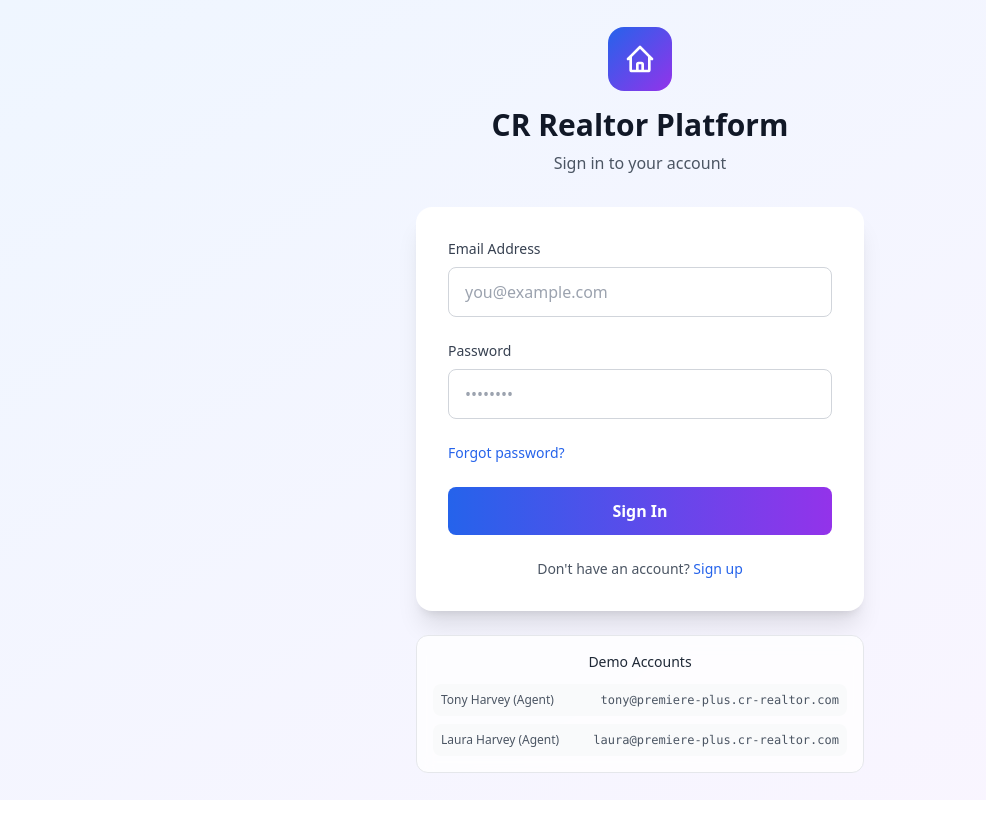
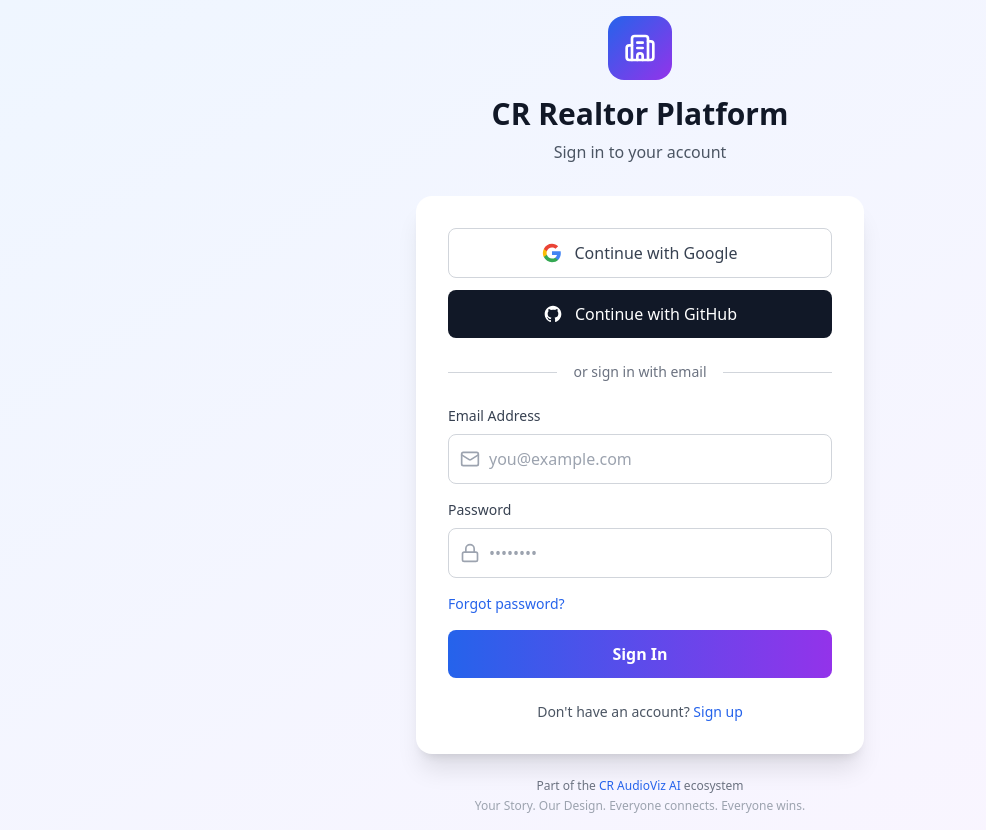
Before and after one commit to CR-AudioViz-AI/javari-realty, a Next.js app: page /auth/login in a window 1280 px wide. Shown: the whole page, without its empty margins (0-986 px from the left). Before the commit the page ends 800 px from the top, so only its background shows below. Built offline with nearby package versions, Linux system fonts and the light colour scheme; no server answers.

Commit message:
feat: Login page with Google/GitHub OAuth + proper role redirect

```diff
--- a/app/auth/login/page.tsx
+++ b/app/auth/login/page.tsx
@@ -1,18 +1,25 @@
 'use client'
 
 import { useState } from 'react'
-import { createClient } from '@/lib/supabase/client'
 import { useRouter } from 'next/navigation'
 import Link from 'next/link'
+import { createClient } from '@/lib/supabase/client'
+import { Building2, Mail, Lock, Loader2, AlertCircle } from 'lucide-react'
+
+// Agent roles that go to agent dashboard
+const AGENT_ROLES = ['realtor', 'agent', 'broker', 'admin', 'platform_admin', 'team_lead']
 
 export default function LoginPage() {
+  const router = useRouter()
+  const supabase = createClient()
+
   const [email, setEmail] = useState('')
   const [password, setPassword] = useState('')
   const [loading, setLoading] = useState(false)
+  const [oauthLoading, setOauthLoading] = useState<string | null>(null)
   const [error, setError] = useState<string | null>(null)
-  const router = useRouter()
-  const supabase = createClient()
 
+  // Handle email/password login
   const handleLogin = async (e: React.FormEvent) => {
     e.preventDefault()
     setLoading(true)
@@ -26,29 +33,48 @@
 
       if (signInError) throw signInError
 
-      // Get user profile to determine dashboard
+      if (data.user) {
+        // Get user profile to determine redirect
         const { data: profile } = await supabase
           .from('profiles')
           .select('role, is_admin')
           .eq('id', data.user.id)
-        .single<{ role: string; is_admin: boolean }>()
+          .single()
 
         // Redirect based on role
-      // Agent roles go to agent dashboard, customers go to customer portal
-      const agentRoles = ['admin', 'agent', 'realtor', 'broker', 'platform_admin', 'team_lead']
-
-      if (profile?.role === 'admin' || profile?.is_admin || profile?.role === 'platform_admin') {
+        if (profile?.is_admin || profile?.role === 'platform_admin') {
           router.push('/dashboard/admin')
-      } else if (agentRoles.includes(profile?.role || '')) {
+        } else if (AGENT_ROLES.includes(profile?.role || '')) {
           router.push('/dashboard')
         } else {
-        // Customer/client role - redirect to customer portal
+          // Customer/client role
           router.push('/customer/dashboard')
+        }
       }
     } catch (err: any) {
       setError(err.message || 'Failed to sign in')
     } finally {
       setLoading(false)
+    }
+  }
+
+  // Handle OAuth login (Google, GitHub)
+  const handleOAuth = async (provider: 'google' | 'github') => {
+    setOauthLoading(provider)
+    setError(null)
+
+    try {
+      const { error } = await supabase.auth.signInWithOAuth({
+        provider,
+        options: {
+          redirectTo: `${window.location.origin}/auth/callback`,
+        },
+      })
+
+      if (error) throw error
+    } catch (err: any) {
+      setError(err.message || `Failed to sign in with ${provider}`)
+      setOauthLoading(null)
     }
   }
 
@@ -59,21 +85,67 @@
         <div className="text-center mb-8">
           <Link href="/" className="inline-block">
             <div className="w-16 h-16 bg-gradient-to-br from-blue-600 to-purple-600 rounded-2xl mx-auto mb-4 flex items-center justify-center">
-              <svg className="w-8 h-8 text-white" fill="none" stroke="currentColor" viewBox="0 0 24 24">
-                <path strokeLinecap="round" strokeLinejoin="round" strokeWidth={2} d="M3 12l2-2m0 0l7-7 7 7M5 10v10a1 1 0 001 1h3m10-11l2 2m-2-2v10a1 1 0 01-1 1h-3m-6 0a1 1 0 001-1v-4a1 1 0 011-1h2a1 1 0 011 1v4a1 1 0 001 1m-6 0h6" />
-              </svg>
+              <Building2 className="w-8 h-8 text-white" />
             </div>
             <h1 className="text-3xl font-bold text-gray-900">CR Realtor Platform</h1>
             <p className="text-gray-600 mt-2">Sign in to your account</p>
           </Link>
         </div>
 
-        {/* Login Form */}
+        {/* Login Card */}
         <div className="bg-white rounded-2xl shadow-xl p-8">
-          <form onSubmit={handleLogin} className="space-y-6">
+          {/* OAuth Buttons */}
+          <div className="space-y-3 mb-6">
+            <button
+              onClick={() => handleOAuth('google')}
+              disabled={!!oauthLoading}
+              className="w-full flex items-center justify-center gap-3 px-4 py-3 border border-gray-300 rounded-lg hover:bg-gray-50 transition disabled:opacity-50"
+            >
+              {oauthLoading === 'google' ? (
+                <Loader2 className="w-5 h-5 animate-spin" />
+              ) : (
+                <svg className="w-5 h-5" viewBox="0 0 24 24">
+                  <path fill="#4285F4" d="M22.56 12.25c0-.78-.07-1.53-.2-2.25H12v4.26h5.92c-.26 1.37-1.04 2.53-2.21 3.31v2.77h3.57c2.08-1.92 3.28-4.74 3.28-8.09z"/>
+                  <path fill="#34A853" d="M12 23c2.97 0 5.46-.98 7.28-2.66l-3.57-2.77c-.98.66-2.23 1.06-3.71 1.06-2.86 0-5.29-1.93-6.16-4.53H2.18v2.84C3.99 20.53 7.7 23 12 23z"/>
+                  <path fill="#FBBC05" d="M5.84 14.09c-.22-.66-.35-1.36-.35-2.09s.13-1.43.35-2.09V7.07H2.18C1.43 8.55 1 10.22 1 12s.43 3.45 1.18 4.93l2.85-2.22.81-.62z"/>
+                  <path fill="#EA4335" d="M12 5.38c1.62 0 3.06.56 4.21 1.64l3.15-3.15C17.45 2.09 14.97 1 12 1 7.7 1 3.99 3.47 2.18 7.07l3.66 2.84c.87-2.6 3.3-4.53 6.16-4.53z"/>
+                </svg>
+              )}
+              <span className="font-medium text-gray-700">Continue with Google</span>
+            </button>
+
+            <button
+              onClick={() => handleOAuth('github')}
+              disabled={!!oauthLoading}
+              className="w-full flex items-center justify-center gap-3 px-4 py-3 bg-gray-900 text-white rounded-lg hover:bg-gray-800 transition disabled:opacity-50"
+            >
+              {oauthLoading === 'github' ? (
+                <Loader2 className="w-5 h-5 animate-spin" />
+              ) : (
+                <svg className="w-5 h-5" fill="currentColor" viewBox="0 0 24 24">
+                  <path fillRule="evenodd" clipRule="evenodd" d="M12 2C6.477 2 2 6.477 2 12c0 4.42 2.865 8.17 6.839 9.49.5.092.682-.217.682-.482 0-.237-.008-.866-.013-1.7-2.782.604-3.369-1.34-3.369-1.34-.454-1.156-1.11-1.464-1.11-1.464-.908-.62.069-.608.069-.608 1.003.07 1.531 1.03 1.531 1.03.892 1.529 2.341 1.087 2.91.832.092-.647.35-1.088.636-1.338-2.22-.253-4.555-1.11-4.555-4.943 0-1.091.39-1.984 1.029-2.683-.103-.253-.446-1.27.098-2.647 0 0 .84-.269 2.75 1.025A9.578 9.578 0 0112 6.836c.85.004 1.705.115 2.504.337 1.909-1.294 2.747-1.025 2.747-1.025.546 1.377.203 2.394.1 2.647.64.699 1.028 1.592 1.028 2.683 0 3.842-2.339 4.687-4.566 4.935.359.309.678.919.678 1.852 0 1.336-.012 2.415-.012 2.743 0 .267.18.578.688.48C19.138 20.167 22 16.418 22 12c0-5.523-4.477-10-10-10z"/>
+                </svg>
+              )}
+              <span className="font-medium">Continue with GitHub</span>
+            </button>
+          </div>
+
+          {/* Divider */}
+          <div className="relative my-6">
+            <div className="absolute inset-0 flex items-center">
+              <div className="w-full border-t border-gray-300"></div>
+            </div>
+            <div className="relative flex justify-center text-sm">
+              <span className="px-4 bg-white text-gray-500">or sign in with email</span>
+            </div>
+          </div>
+
+          {/* Email/Password Form */}
+          <form onSubmit={handleLogin} className="space-y-4">
             {error && (
-              <div className="p-4 bg-red-50 border border-red-200 rounded-lg text-red-600 text-sm">
-                {error}
+              <div className="flex items-center gap-2 p-3 bg-red-50 border border-red-200 rounded-lg text-red-700 text-sm">
+                <AlertCircle className="w-4 h-4 flex-shrink-0" />
+                <span>{error}</span>
               </div>
             )}
 
@@ -81,39 +153,40 @@
               <label htmlFor="email" className="block text-sm font-medium text-gray-700 mb-2">
                 Email Address
               </label>
+              <div className="relative">
+                <Mail className="absolute left-3 top-1/2 -translate-y-1/2 h-5 w-5 text-gray-400" />
                 <input
                   id="email"
                   type="email"
                   value={email}
                   onChange={(e) => setEmail(e.target.value)}
                   required
-                autoComplete="email"
-                className="w-full px-4 py-3 border border-gray-300 rounded-lg focus:ring-2 focus:ring-blue-500 focus:border-transparent transition"
+                  className="w-full pl-10 pr-4 py-3 border border-gray-300 rounded-lg focus:ring-2 focus:ring-blue-500 focus:border-transparent transition"
                   placeholder="you@example.com"
                 />
+              </div>
             </div>
 
             <div>
               <label htmlFor="password" className="block text-sm font-medium text-gray-700 mb-2">
                 Password
               </label>
+              <div className="relative">
+                <Lock className="absolute left-3 top-1/2 -translate-y-1/2 h-5 w-5 text-gray-400" />
                 <input
                   id="password"
                   type="password"
                   value={password}
                   onChange={(e) => setPassword(e.target.value)}
                   required
-                autoComplete="current-password"
-                className="w-full px-4 py-3 border border-gray-300 rounded-lg focus:ring-2 focus:ring-blue-500 focus:border-transparent transition"
+                  className="w-full pl-10 pr-4 py-3 border border-gray-300 rounded-lg focus:ring-2 focus:ring-blue-500 focus:border-transparent transition"
                   placeholder="••••••••"
                 />
               </div>
+            </div>
 
             <div className="flex items-center justify-between">
-              <Link
-                href="/auth/forgot-password"
-                className="text-sm text-blue-600 hover:text-blue-700"
-              >
+              <Link href="/auth/forgot-password" className="text-sm text-blue-600 hover:text-blue-700">
                 Forgot password?
               </Link>
             </div>
@@ -121,25 +194,23 @@
             <button
               type="submit"
               disabled={loading}
-              className="w-full py-3 px-4 bg-gradient-to-r from-blue-600 to-purple-600 text-white font-semibold rounded-lg hover:from-blue-700 hover:to-purple-700 focus:ring-4 focus:ring-blue-300 transition disabled:opacity-50 disabled:cursor-not-allowed"
+              className="w-full py-3 px-4 bg-gradient-to-r from-blue-600 to-purple-600 text-white font-semibold rounded-lg hover:from-blue-700 hover:to-purple-700 focus:ring-4 focus:ring-blue-300 transition disabled:opacity-50 disabled:cursor-not-allowed flex items-center justify-center gap-2"
             >
               {loading ? (
-                <span className="flex items-center justify-center">
-                  <svg className="animate-spin -ml-1 mr-3 h-5 w-5 text-white" fill="none" viewBox="0 0 24 24">
-                    <circle className="opacity-25" cx="12" cy="12" r="10" stroke="currentColor" strokeWidth="4" />
-                    <path className="opacity-75" fill="currentColor" d="M4 12a8 8 0 018-8V0C5.373 0 0 5.373 0 12h4zm2 5.291A7.962 7.962 0 014 12H0c0 3.042 1.135 5.824 3 7.938l3-2.647z" />
-                  </svg>
+                <>
+                  <Loader2 className="w-5 h-5 animate-spin" />
                   Signing in...
-                </span>
+                </>
               ) : (
                 'Sign In'
               )}
             </button>
           </form>
 
+          {/* Sign Up Link */}
           <div className="mt-6 text-center">
             <p className="text-sm text-gray-600">
-              Don&apos;t have an account?{' '}
+              Don't have an account?{' '}
               <Link href="/auth/signup" className="text-blue-600 hover:text-blue-700 font-medium">
                 Sign up
               </Link>
@@ -147,19 +218,18 @@
           </div>
         </div>
 
-        {/* Demo Credentials */}
-        <div className="mt-6 p-4 bg-white/80 backdrop-blur rounded-xl border border-gray-200">
-          <p className="text-sm font-medium text-gray-800 text-center mb-3">Demo Accounts</p>
-          <div className="space-y-2 text-xs text-gray-600">
-            <div className="flex justify-between items-center p-2 bg-gray-50 rounded-lg">
-              <span className="font-medium">Tony Harvey (Agent)</span>
-              <span className="font-mono">tony@premiere-plus.cr-realtor.com</span>
-            </div>
-            <div className="flex justify-between items-center p-2 bg-gray-50 rounded-lg">
-              <span className="font-medium">Laura Harvey (Agent)</span>
-              <span className="font-mono">laura@premiere-plus.cr-realtor.com</span>
-            </div>
-          </div>
+        {/* CR AudioViz AI Branding */}
+        <div className="mt-6 text-center">
+          <p className="text-xs text-gray-500">
+            Part of the{' '}
+            <a href="https://craudiovizai.com" className="text-blue-600 hover:underline" target="_blank" rel="noopener noreferrer">
+              CR AudioViz AI
+            </a>
+            {' '}ecosystem
+          </p>
+          <p className="text-xs text-gray-400 mt-1">
+            Your Story. Our Design. Everyone connects. Everyone wins.
+          </p>
         </div>
       </div>
     </div>
```
Lines whose indentation alone changed are shown as unchanged.
